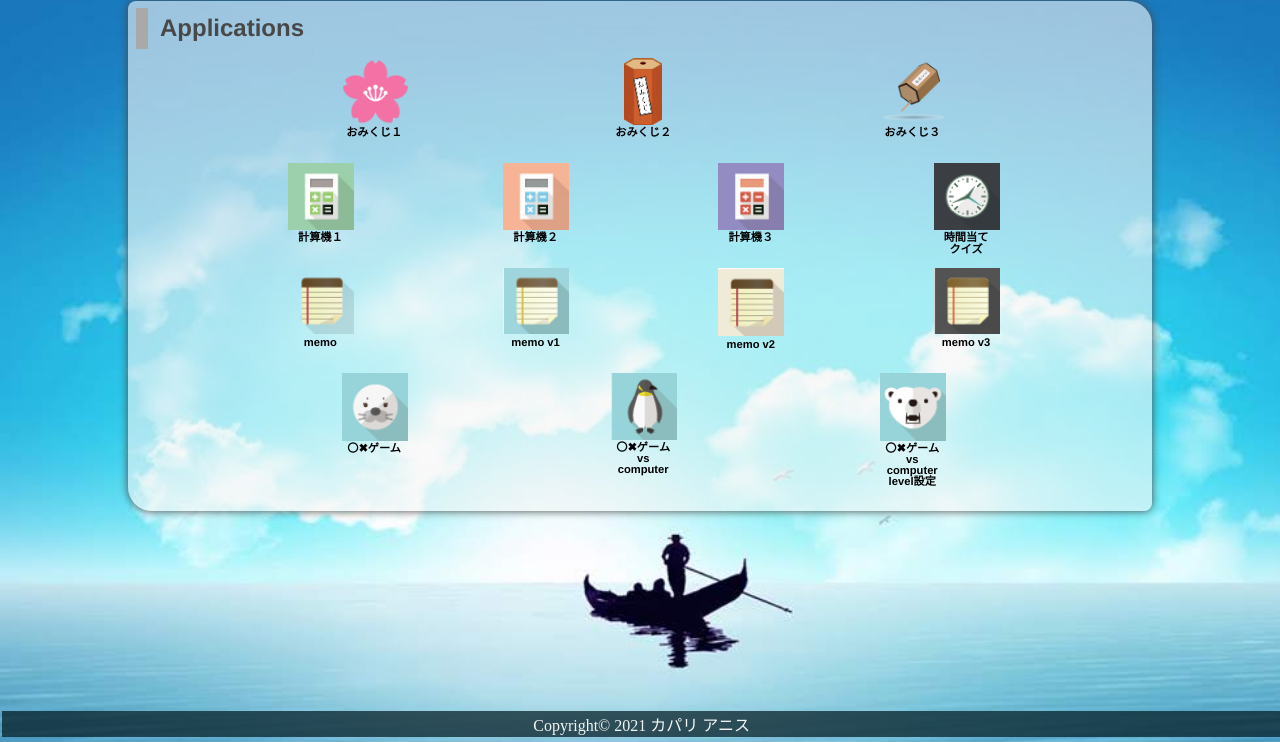
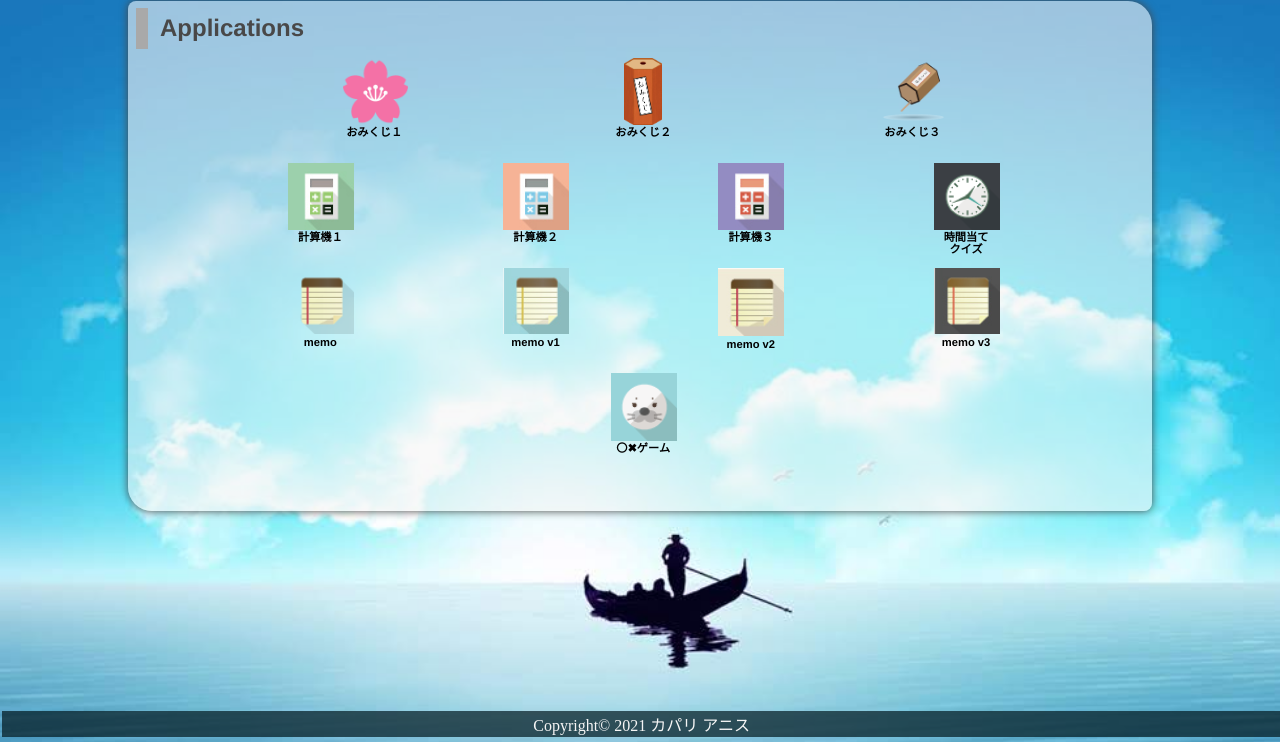
Before and after one commit to Aneesh639/mobile-app, a plain HTML site: page index.html in a window 1280 px wide. Shown: the part 58-800 px from the top of the page. Drawn offline with Linux system fonts and the light colour scheme.

Commit message:
Add files via upload

```diff
--- a/index.html
+++ b/index.html
@@ -58,12 +58,12 @@
           <div class="item02">
             <a href="05_tic tac toe_06_sound/05_tic tac toe/tic_tac_toe.html" title="2人でやるゲームです。"><img src="img/azarashi.png" alt="〇✖ゲーム"><br>〇✖ゲーム</a>
           </div>
-          <div class="item02">
+          <!-- <div class="item02">
             <a href="06_tic tac toe vs computer/tic_tac_toe_vs computer.html" title="vs computerです。"><img src="img/penguin.png" alt="〇✖ゲームvs computer"><br>〇✖ゲームvs computer</a>
           </div>
           <div class="item02">
             <a href="07_tic tac toe vs computer level/tic_tac_toe_vs computer.html" title="vs computer level付き。"><img src="img/bear.png" alt="〇✖ゲーム"><br>〇✖ゲームvs computer<br>level設定</a>
-          </div>
+          </div> -->
         </div>
       </div>
     </section>
```
